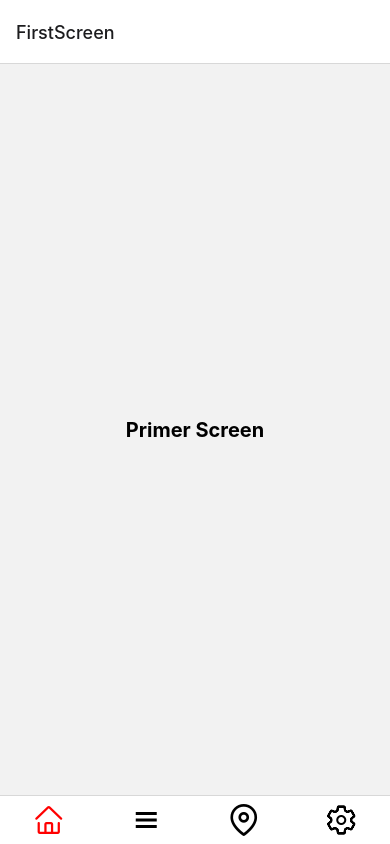
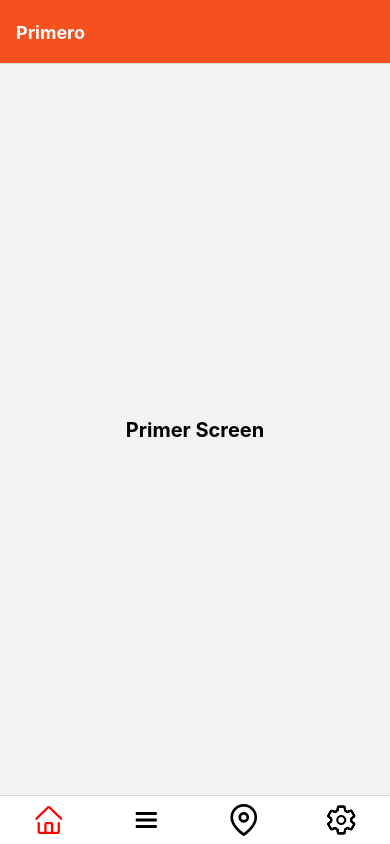
Before and after one commit to SamNick09/chicas-programadoras-, a React Native app: screen / in a window 390 px wide. Built offline with nearby package versions, Linux system fonts and the light colour scheme.

Commit message:
cambiosDeHeader

```diff
--- a/App.js
+++ b/App.js
@@ -1,4 +1,4 @@
-import { StyleSheet } from "react-native";
+import { StyleSheet, Text, View } from "react-native";
 import { NavigationContainer } from "@react-navigation/native";
 import { createBottomTabNavigator } from "@react-navigation/bottom-tabs";
 
@@ -20,15 +20,26 @@ export default function App() {
   //   return true;
   // }
 
+  // Aqui pueden ver las cosas del header
+  // https://reactnavigation.org/docs/headers/
+
   return (
     <NavigationContainer>
       <Tab.Navigator
         screenOptions={{
           tabBarShowLabel: false, // Aqui pueden cambiar si hay iconos o no
+          headerStyle: {
+            backgroundColor: "#f4511e",
+          },
+          headerTintColor: "#fff",
+          headerTitleStyle: {
+            fontWeight: "bold",
+          },
         }}
       >
         <Tab.Screen
           options={{
+            title: "Primero",
             tabBarIcon: ({ focused }) => {
               return (
                 <AntDesign name="home" size={32} color={focused && "red"} />
@@ -41,6 +52,7 @@ export default function App() {
 
         <Tab.Screen
           options={{
+            title: "Segundo",
             tabBarIcon: ({ focused }) => (
               <Ionicons name="menu" size={32} color={focused && "red"} />
             ),
@@ -51,6 +63,7 @@ export default function App() {
 
         <Tab.Screen
           options={{
+            title: "Tercero",
             tabBarIcon: ({ focused }) => (
               <FeatherIcons name="map-pin" size={32} color={focused && "red"} />
             ),
@@ -61,6 +74,7 @@ export default function App() {
 
         <Tab.Screen
           options={{
+            title: "Cuarto",
             tabBarIcon: ({ focused }) => (
               <Ionicons
                 name="settings-outline"
@@ -68,6 +82,11 @@ export default function App() {
                 color={focused && "red"}
               />
             ),
+            // headerTitle: (props) => (
+            //   <View {...props}>
+            //     <Text>Titulo Personal</Text>
+            //   </View>
+            // ),
           }}
           name="FourthScreen"
           component={FourthScreen}
```
